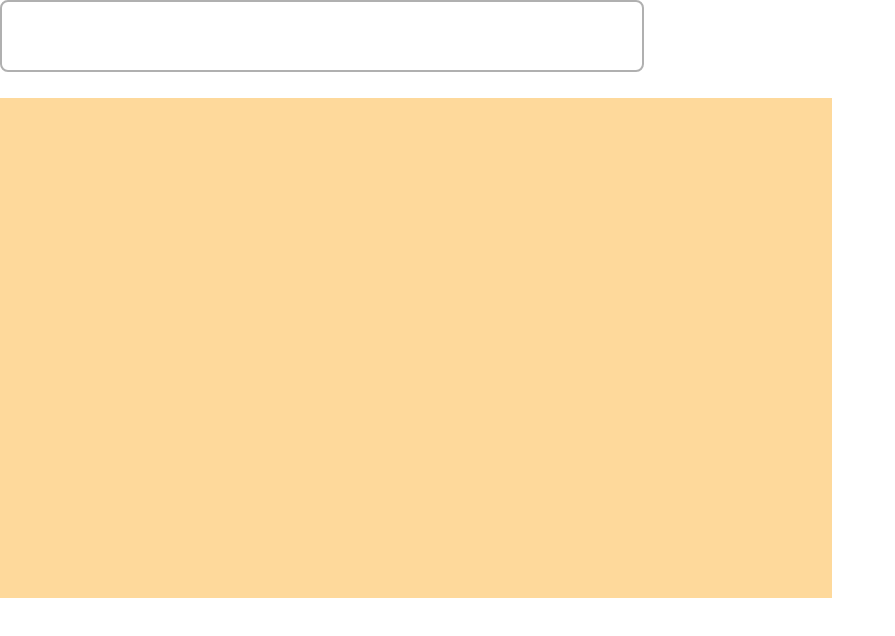
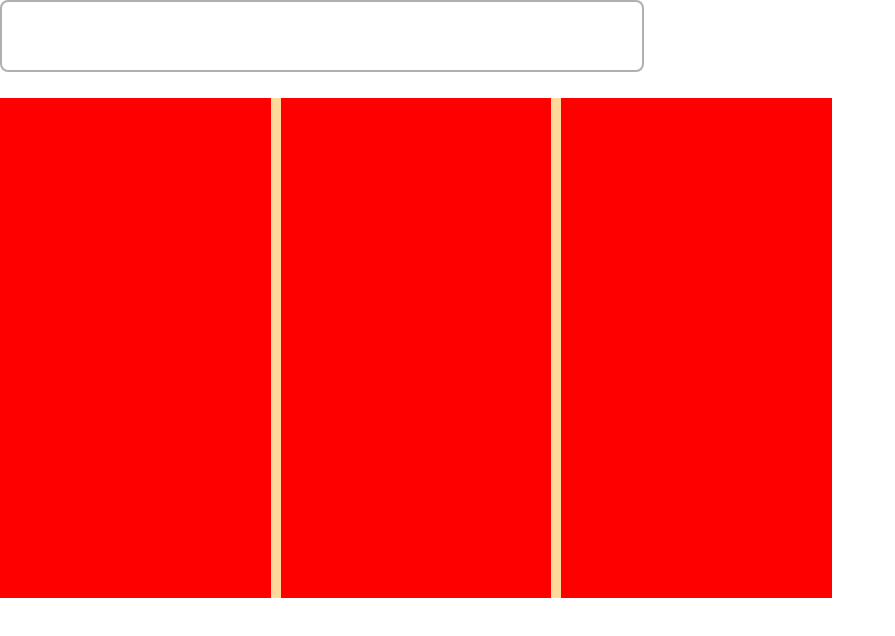
Before and after one commit to kkv263/jpnverbs, a React app: page / in a window 1280 px wide. Shown: the top 636 px of the page, without its empty margins (0-895 px from the left). Built offline with nearby package versions, Linux system fonts and the light colour scheme.

Commit message:
progress on view

```diff
--- a/src/js/WordInstance.js
+++ b/src/js/WordInstance.js
@@ -7,7 +7,9 @@ class WordInstance extends Component {
       <WIWrapper>
         <SearchBar></SearchBar>
         <WordWrapper>
-
+          <div></div>
+          <div></div>
+          <div></div>
         </WordWrapper>
       </WIWrapper>
     );
--- a/src/styles/WordInstance.style.js
+++ b/src/styles/WordInstance.style.js
@@ -10,7 +10,16 @@ export const WordWrapper = styled.div`
 width: 65%;
 height: 500px;
 background-color:#FED99B;
+display: grid;
+grid-template-columns: 1fr 1fr 1fr;
+grid-gap: 10px;
+
+  & > div {
+    background-color:red;
+  }
 `
+
+
 
 export const SearchBar = styled.input`
 margin-bottom: 2%;
```
